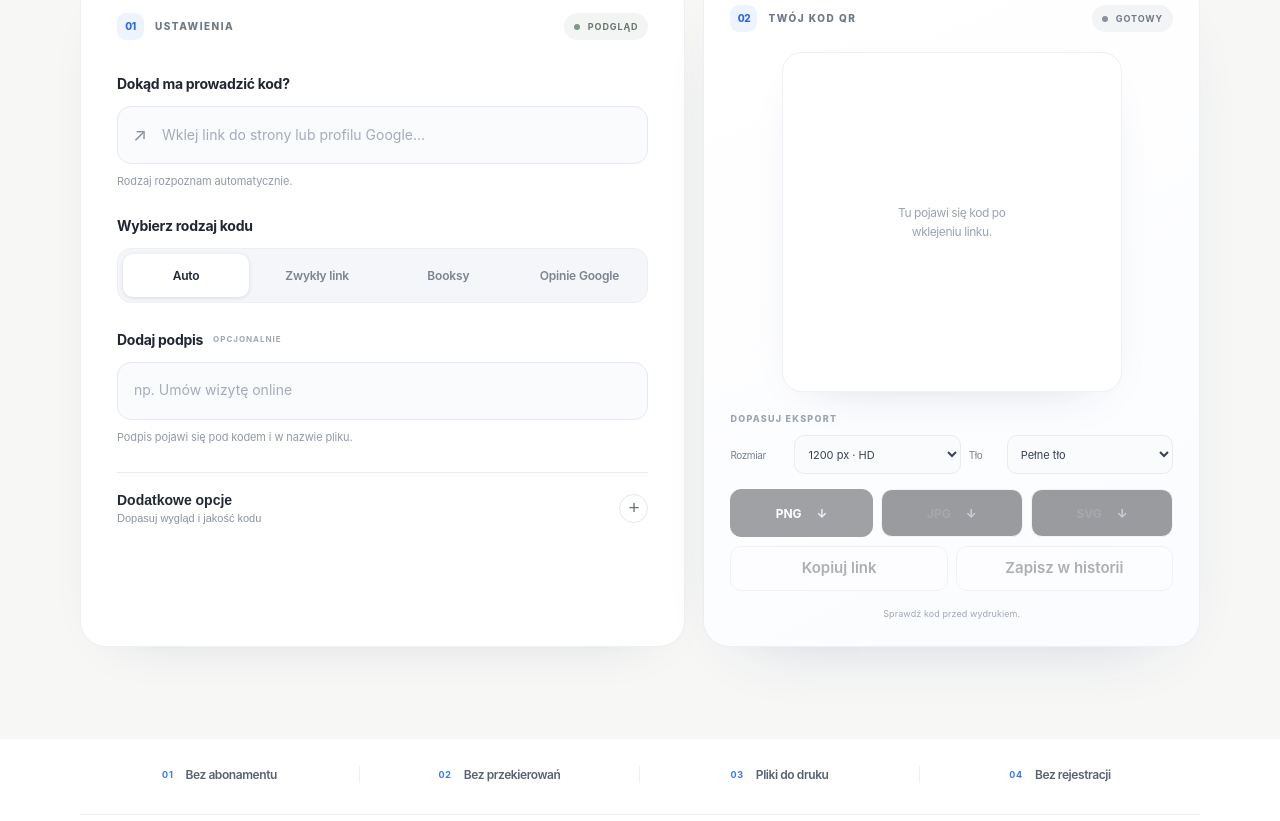
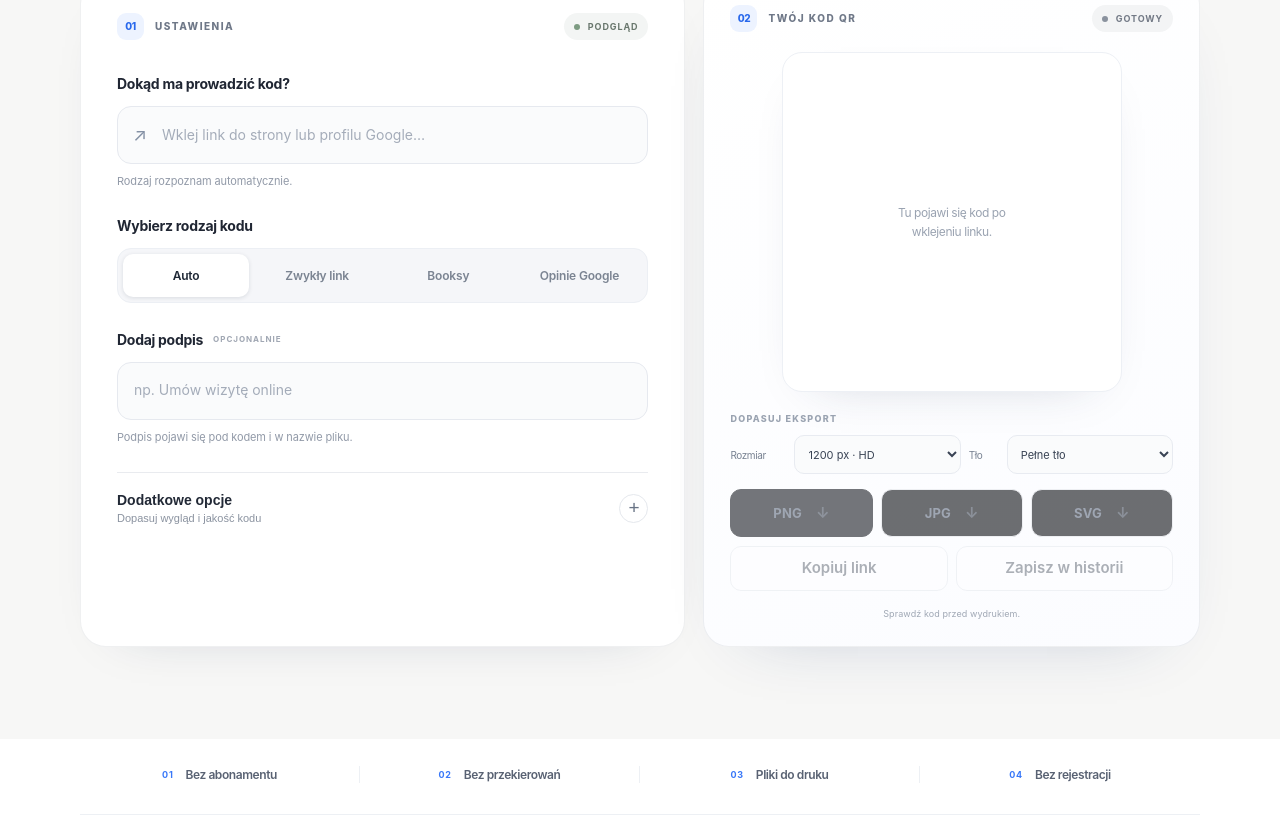
Before and after one commit to wspolpracabajkowyskate-commits/kodyqr, a plain HTML site: page index.html in a window 1280 px wide. Shown: the part 1129-1950 px from the top of the page. Drawn offline with Linux system fonts and the light colour scheme.

Commit message:
Improve export button typography and contrast

```diff
--- a/enhancements.css
+++ b/enhancements.css
@@ -274,3 +274,34 @@ select{min-height:39px;padding:5px 9px;border:1px solid #e8ebf1;border-radius:10
 .use-cases-grid h3{margin:0 0 9px;color:#293241;font-size:15px;font-weight:650;letter-spacing:-.03em}
 .use-cases-grid p{margin:0;color:#788291;font-size:12px;line-height:1.7}
 @media(max-width:700px){.use-cases{padding:58px 19px}.use-cases-grid{grid-template-columns:1fr}.use-cases-grid article{padding:20px}}
+
+
+/* Export buttons: force readable typography across browser defaults */
+.dl .btn,
+.dl .btn span,
+button.dl-button {
+  font-family: Inter, -apple-system, BlinkMacSystemFont, "Segoe UI", Arial, sans-serif !important;
+  font-size: 13px !important;
+  font-weight: 700 !important;
+  line-height: 1.2 !important;
+  letter-spacing: .015em !important;
+  color: #263244 !important;
+  -webkit-text-fill-color: currentColor !important;
+  text-shadow: none !important;
+  opacity: 1 !important;
+}
+.dl .btn.acc,
+.dl .btn.acc span {
+  color: #fff !important;
+  -webkit-text-fill-color: #fff !important;
+}
+.dl .btn:disabled,
+.dl .btn:disabled span {
+  color: #667184 !important;
+  -webkit-text-fill-color: #667184 !important;
+  opacity: .62 !important;
+}
+.dl .btn span { margin-left: 6px; font-size: 15px !important; }
+@media(max-width:420px){
+  .dl .btn,.dl .btn span{font-size:12px!important}
+}
```
